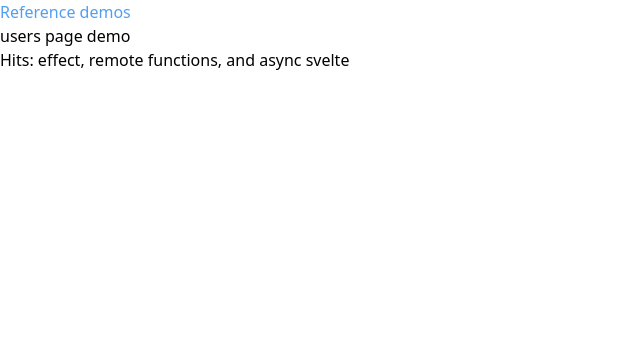
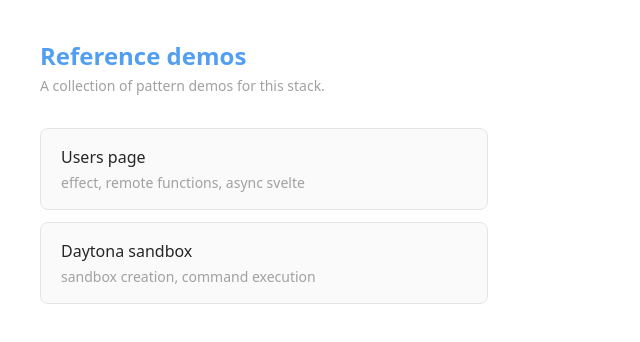
Before and after one commit to davis7dotsh/tx9-ref, a SvelteKit app: page / in a window 1280 px wide. Shown: the top 342 px of the page, without its empty margins (0-640 px from the left). Built offline with nearby package versions, Linux system fonts and the light colour scheme.

Commit message:
starting daytona

```diff
--- /dev/null
+++ b/src/lib/remote/daytona.remote.ts
@@ -0,0 +1,16 @@
+import { command } from '$app/server';
+import { effectRunner } from '$lib/runtime';
+import { DaytonaService } from '$lib/services/daytona.service';
+import { Effect } from 'effect';
+
+export const commandSandboxTest = command(async () => {
+	const sandboxTestEffect = Effect.gen(function* () {
+		const daytonaService = yield* DaytonaService;
+
+		return yield* daytonaService.sandboxTest;
+	});
+
+	const result = await effectRunner(sandboxTestEffect);
+
+	return result;
+});
--- a/src/lib/runtime.ts
+++ b/src/lib/runtime.ts
@@ -1,9 +1,10 @@
 import { Cause, Effect, Exit, Layer, ManagedRuntime, Schema } from 'effect';
 import { DbError, DbService, dbServiceLayer } from '$lib/services/db.service';
+import { DaytonaError, DaytonaService, daytonaServiceLayer } from '$lib/services/daytona.service';
 import { NodeServices } from '@effect/platform-node';
 import { error } from '@sveltejs/kit';
 
-const appLayer = Layer.mergeAll(dbServiceLayer, NodeServices.layer);
+const appLayer = Layer.mergeAll(dbServiceLayer, NodeServices.layer, daytonaServiceLayer);
 
 export const runtime = ManagedRuntime.make(appLayer);
 
@@ -14,7 +15,11 @@ export class GenericError extends Schema.ErrorClass<GenericError>('GenericError'
 }) {}
 
 export const effectRunner = async <T>(
-	effect: Effect.Effect<T, DbError | GenericError, DbService | NodeServices.NodeServices>
+	effect: Effect.Effect<
+		T,
+		DbError | GenericError | DaytonaError,
+		DbService | NodeServices.NodeServices | DaytonaService
+	>
 ) => {
 	const exit = await runtime.runPromiseExit(effect);
 
--- /dev/null
+++ b/src/lib/services/daytona.service.ts
@@ -0,0 +1,70 @@
+import { env } from '$env/dynamic/private';
+import { Daytona } from '@daytonaio/sdk';
+import { Effect, Layer, Schema, ServiceMap } from 'effect';
+
+// stuff to do with daytona:
+// pass env vars into a sandbox
+// run some actual code in the sandbox
+
+export class DaytonaError extends Schema.ErrorClass<DaytonaError>('DaytonaError')({
+	message: Schema.String,
+	code: Schema.Number,
+	cause: Schema.optional(Schema.Defect)
+}) {}
+
+const daytonaServiceEffect = Effect.gen(function* () {
+	const daytona = new Daytona({
+		apiKey: env.DAYTONA_API_KEY,
+		apiUrl: env.DAYTONA_BASE_URL
+	});
+
+	const sandboxTest = Effect.gen(function* () {
+		const sandbox = yield* Effect.tryPromise({
+			try: () =>
+				daytona.create({
+					language: 'typescript'
+				}),
+			catch: (error) =>
+				new DaytonaError({
+					message: 'Failed to test sandbox',
+					code: 500,
+					cause: error
+				})
+		});
+
+		const response = yield* Effect.tryPromise({
+			try: () => sandbox.process.codeRun(`console.log("Hello, world!")`),
+			catch: (error) =>
+				new DaytonaError({
+					message: 'Failed to execute sandbox',
+					code: 500,
+					cause: error
+				})
+		});
+
+		if (response.exitCode !== 0) {
+			return yield* Effect.fail(
+				new DaytonaError({
+					message: `Error: ${response.exitCode} ${response.result}`,
+					code: 500,
+					cause: new Error(response.result)
+				})
+			);
+		} else {
+			yield* Effect.logInfo(`Sandbox output: ${response.result}`);
+		}
+
+		return response;
+	});
+
+	return {
+		sandboxTest
+	};
+});
+
+export class DaytonaService extends ServiceMap.Service<
+	DaytonaService,
+	Effect.Success<typeof daytonaServiceEffect>
+>()('DaytonaService') {}
+
+export const daytonaServiceLayer = Layer.effect(DaytonaService)(daytonaServiceEffect);
--- /dev/null
+++ b/src/lib/services/daytona/coderun.ts
@@ -0,0 +1,13 @@
+// this is code that runs on the daytona sandbox in typescript. this code cannot have imports outside of just a set of packages that are pre-installed in the sandbox.
+
+import { NodeRuntime } from '@effect/platform-node';
+import { Console, Effect, Stream } from 'effect';
+
+const program = Effect.gen(function* () {
+	yield* Stream.make(1, 2, 3).pipe(
+		Stream.map((x) => x * 2),
+		Stream.runForEach((n) => Console.log(`number is ${n}`))
+	);
+});
+
+NodeRuntime.runMain(program);
--- a/src/routes/+page.svelte
+++ b/src/routes/+page.svelte
@@ -1,8 +1,26 @@
-<h1 class="text-primary">Reference demos</h1>
+<div class="min-h-screen bg-white p-10">
+	<h1 class="mb-1 text-2xl font-semibold text-primary">Reference demos</h1>
+	<p class="mb-8 text-sm text-neutral-400">A collection of pattern demos for this stack.</p>
 
-<ul>
-	<li>
-		<a href="/users">users page demo</a>
-		<p>Hits: effect, remote functions, and async svelte</p>
-	</li>
-</ul>
+	<div class="flex max-w-md flex-col gap-3">
+		<a
+			href="/users"
+			class="group flex flex-col gap-1 rounded-lg border border-neutral-200 bg-neutral-50 px-5 py-4 transition-colors hover:border-neutral-300"
+		>
+			<span class="font-medium text-neutral-800 transition-colors group-hover:text-primary"
+				>Users page</span
+			>
+			<span class="text-sm text-neutral-400">effect, remote functions, async svelte</span>
+		</a>
+
+		<a
+			href="/sandbox"
+			class="group flex flex-col gap-1 rounded-lg border border-neutral-200 bg-neutral-50 px-5 py-4 transition-colors hover:border-neutral-300"
+		>
+			<span class="font-medium text-neutral-800 transition-colors group-hover:text-primary"
+				>Daytona sandbox</span
+			>
+			<span class="text-sm text-neutral-400">sandbox creation, command execution</span>
+		</a>
+	</div>
+</div>
--- /dev/null
+++ b/src/routes/sandbox/+page.svelte
@@ -0,0 +1,23 @@
+<script lang="ts">
+	import { commandSandboxTest } from '$lib/remote/daytona.remote';
+	import { isHttpError } from '@sveltejs/kit';
+
+	const handleSandboxTest = async () => {
+		try {
+			const result = await commandSandboxTest();
+			console.log(result);
+		} catch (e) {
+			if (isHttpError(e)) {
+				console.error(e.body.message);
+			} else {
+				console.error(e);
+			}
+		}
+	};
+</script>
+
+<div>
+	<h2>daytona sandbox stuff</h2>
+
+	<button onclick={handleSandboxTest}>Test sandbox</button>
+</div>
```
